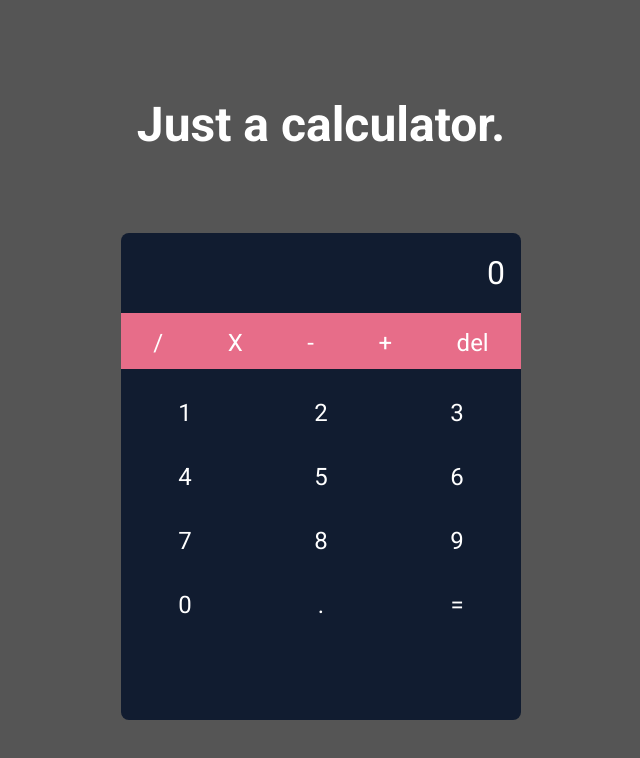
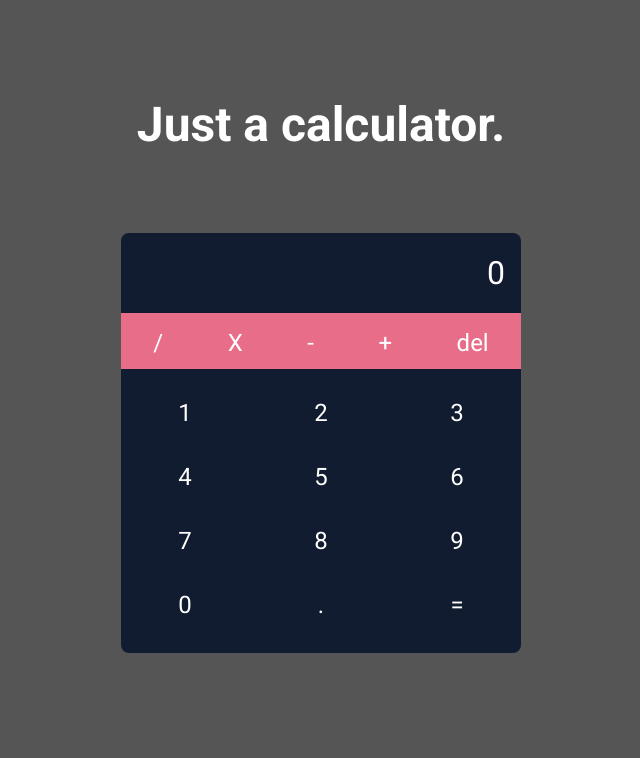
Before and after one commit to thiagomartns/calculator-react, a React (Create React App) app: page / in a window 1280 px wide. Shown: the top 758 px of the page, without its empty margins (319-959 px from the left). Built offline with nearby package versions, Linux system fonts and the light colour scheme.

Commit message:
changes in height and width

```diff
--- a/src/index.css
+++ b/src/index.css
@@ -24,6 +24,7 @@
   width: 100vh;
   padding: 5rem;
   gap: 5rem;
+  max-width: 1200px;
 }
 
 .calculator-container .calculator-h1 {
@@ -35,11 +36,12 @@
 
 .calculator-body {
   background-color: #111c30;
-  height: 65vh;
+  height: 70vh;
   width: 45vw;
   max-width: 400px;
-  max-height: 500px;
+  max-height: 420px;
   border-radius: 8px;
+  margin: 0 auto;
 }
 
 .calculator-screen {
```
